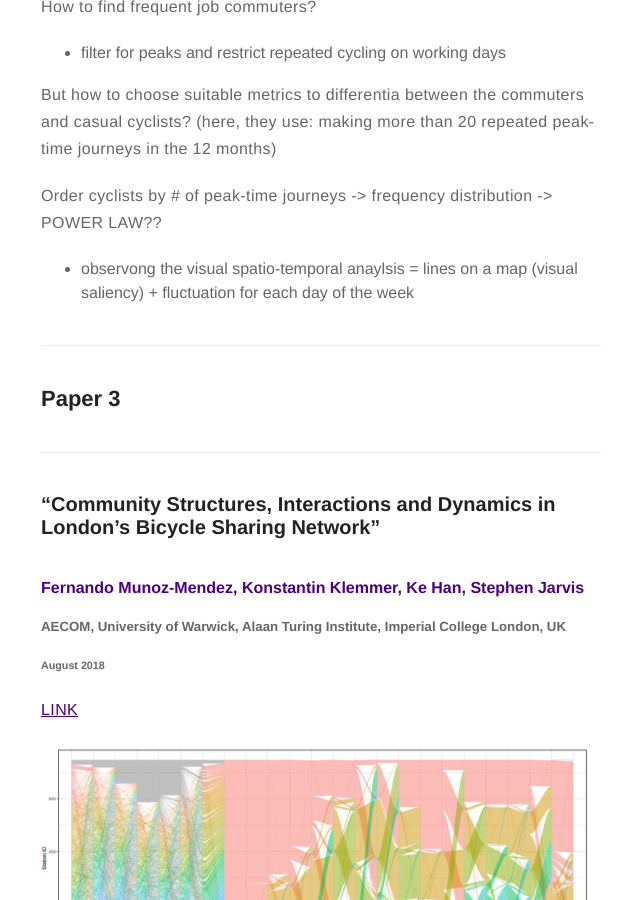
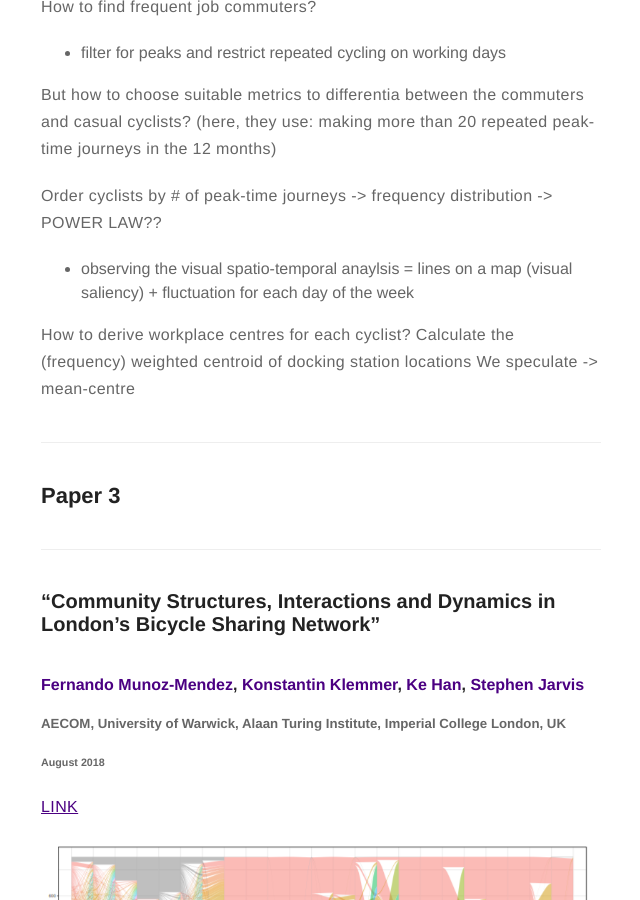
Before and after one commit to dljubenk/dljubenk.github.io, a Jekyll site: the page built from _posts/2019-02-06-literature-study.markdown, in a window 1280 px wide and 900 px high, scrolled down 5573 px. Shown: the whole window, without its empty margins (319-959 px from the left). Built offline with Jekyll 4.4.1, drawn with Linux system fonts in a browser that asks for light colours; emoji names are drawn with the system emoji font; comment, search, counter and statistics services are not loaded.

Commit message:
Update 2019-02-06-literature-study.markdown

```diff
--- a/_posts/2019-02-06-literature-study.markdown
+++ b/_posts/2019-02-06-literature-study.markdown
@@ -146,7 +146,9 @@ But how to choose suitable metrics to differentia between the commuters and casu
 
 Order cyclists by # of peak-time journeys -> frequency distribution -> POWER LAW??
 
-- observong the visual spatio-temporal anaylsis = lines on a map (visual saliency) + fluctuation for each day of the week
+- observing the visual spatio-temporal anaylsis = lines on a map (visual saliency) + fluctuation for each day of the week
+
+How to derive workplace centres for each cyclist? Calculate the (frequency) weighted centroid of docking station locations  We speculate -> mean-centre
 
 
 
```
